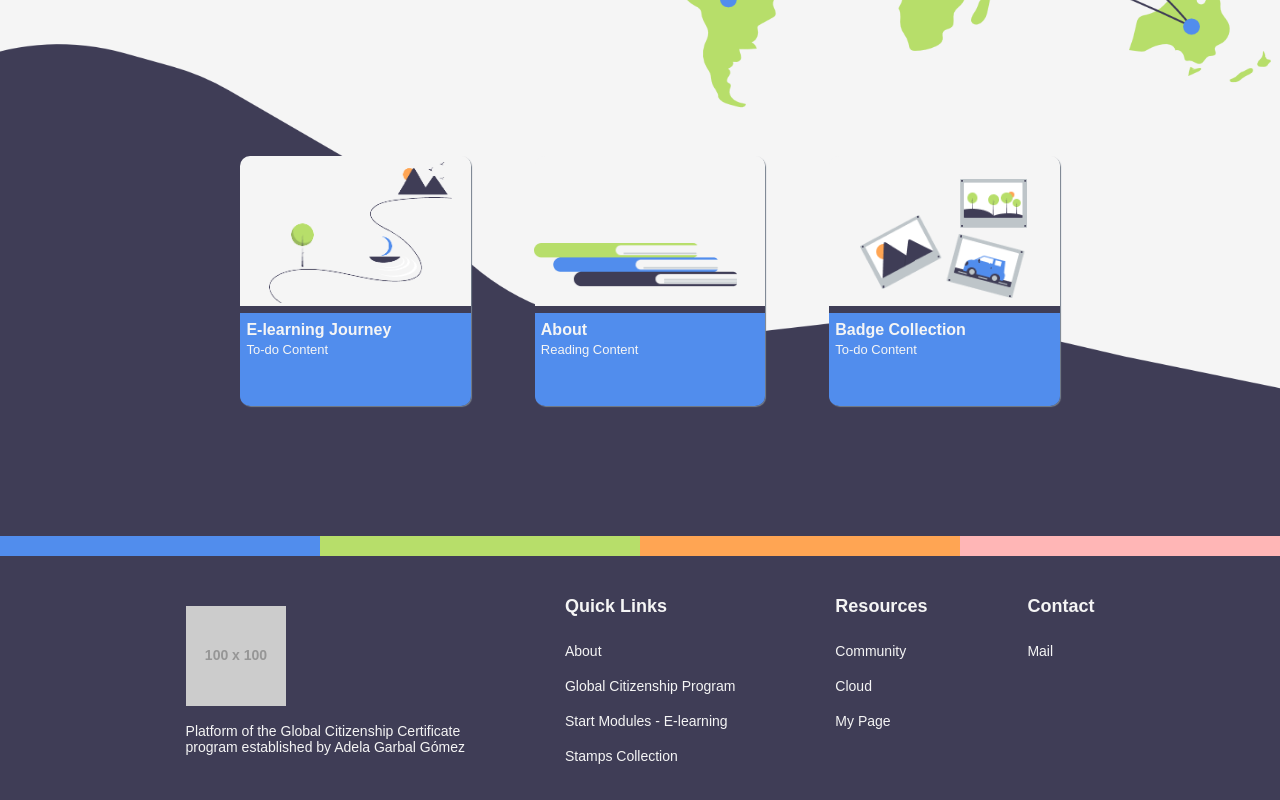
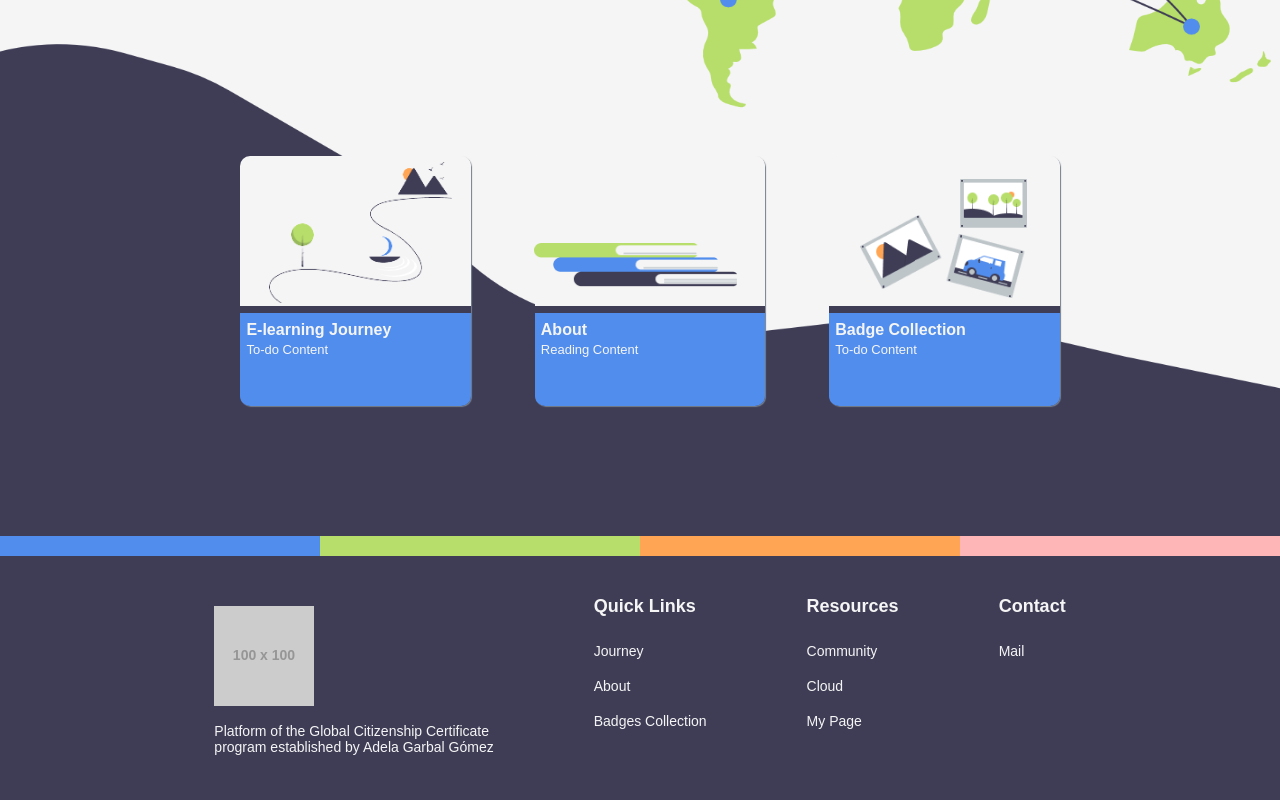
Before and after one commit to titouandeschanels/GlobalCitizenship, a React (Create React App) app in the folder gccapp/: page / in a window 1280 px wide. Shown: the part 364-1164 px from the top of the page. Built offline with nearby package versions, Linux system fonts and the light colour scheme; the HTML template or start-up script is replaced by a standard one.

Commit message:
Add links to in the footer

```diff
--- a/gccapp/src/components/footer/index.tsx
+++ b/gccapp/src/components/footer/index.tsx
@@ -1,5 +1,6 @@
 import { FooterContainer, FooterColumn, FooterTitle, FooterText, FooterButton, FooterLogo, FooterDecoration, FooterDecorationBox } from './elements';
 import { Blue, Green, Orange, Pink } from '../../colors';
+import { Link } from 'react-router-dom';
 
 interface FooterProps {
 
@@ -25,16 +26,23 @@ const Footer: React.FC<FooterProps> = () => {
                 </FooterColumn>
                 <FooterColumn>
                     <FooterTitle>Quick Links</FooterTitle>
+                    <Link to="/journey" style={{ textDecoration: 'none', color: 'inherit' }}>
+                        <FooterText>Journey</FooterText>
+                    </Link>
                     <FooterText>About</FooterText>
-                    <FooterText>Global Citizenship Program</FooterText>
-                    <FooterText>Start Modules - E-learning</FooterText>
-                    <FooterText>Stamps Collection</FooterText>
+                    <FooterText>Badges Collection</FooterText>
                 </FooterColumn>
                 <FooterColumn>
                     <FooterTitle>Resources</FooterTitle>
-                    <FooterText>Community</FooterText>
-                    <FooterText>Cloud</FooterText>
-                    <FooterText>My Page</FooterText>
+                    <Link to="/community" style={{ textDecoration: 'none', color: 'inherit' }}>
+                        <FooterText>Community</FooterText>
+                    </Link>
+                    <Link to="/cloud" style={{ textDecoration: 'none', color: 'inherit' }}>
+                        <FooterText>Cloud</FooterText>
+                    </Link>
+                    <Link to="/mypage" style={{ textDecoration: 'none', color: 'inherit' }}>
+                        <FooterText>My Page</FooterText>
+                    </Link>
                 </FooterColumn>
                 <FooterColumn>
                     <FooterTitle>Contact</FooterTitle>
```
